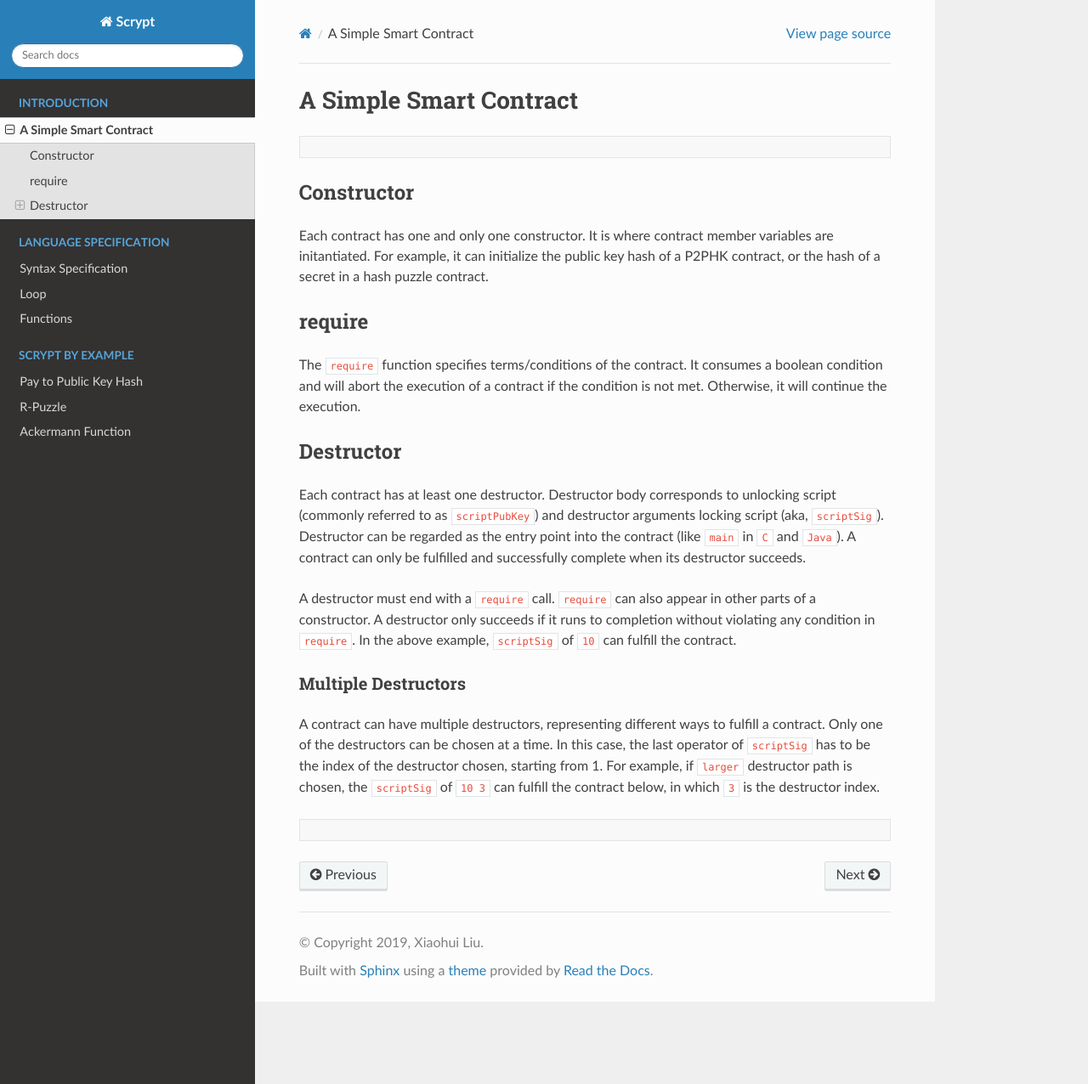
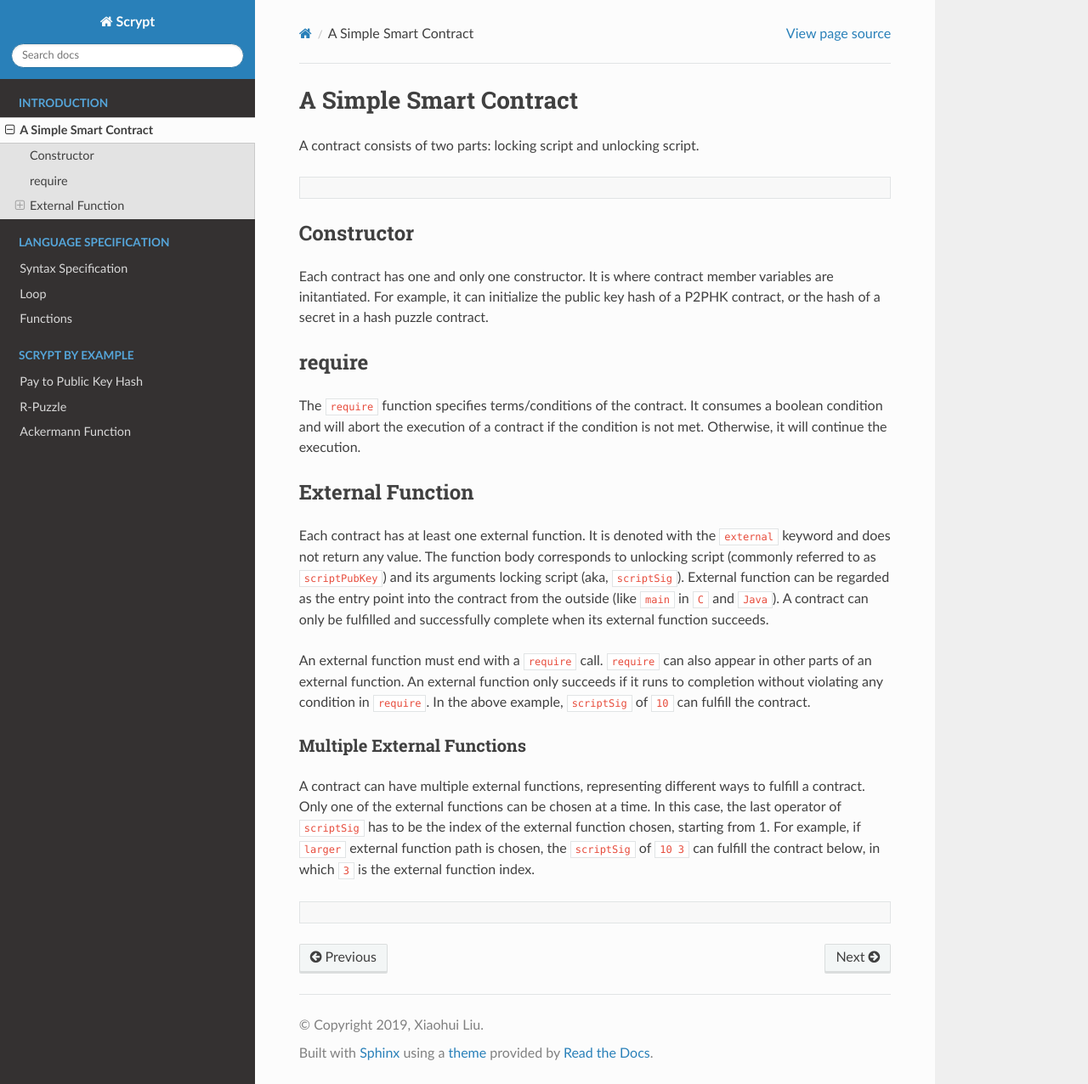
Before and after one commit to sCrypt-Inc/specification, a Sphinx documentation site: the page built from docs/intro.rst, in a window 1280 px wide and 1276 px high. Shown: the whole window at 85% size. Built offline with Sphinx 7.4.7 and the Read the Docs theme 2.0.0, drawn with Linux system fonts in a browser that asks for light colours.

Commit message:
change destructor to external

```diff
--- a/docs/functions.rst
+++ b/docs/functions.rst
@@ -11,6 +11,8 @@
     function sum(int a, int b) returns (int) {
         return a + b;
     }
+
+They are only visible within the contract, similar to ``private`` functions in Solidity.
 
 Return
 ------
--- a/docs/intro.rst
+++ b/docs/intro.rst
@@ -1,6 +1,8 @@
 =======================
 A Simple Smart Contract
 =======================
+
+A contract consists of two parts: locking script and unlocking script.
 
 .. code-block:: solidity
 
@@ -11,7 +13,7 @@
             x = 10;
         }
 
-        destructor equal(int y) {
+        function equal(int y) external {
             require(y == x);
         }
     }
@@ -26,18 +28,18 @@
 The ``require`` function specifies terms/conditions of the contract. It consumes a boolean condition and will abort the execution of a contract if the condition is not met.
 Otherwise, it will continue the execution.
 
-Destructor
-==========
-Each contract has at least one destructor. Destructor body corresponds to unlocking script (commonly referred to as ``scriptPubKey``) and destructor arguments locking script (aka, ``scriptSig``).
-Destructor can be regarded as the entry point into the contract (like ``main`` in ``C`` and ``Java``). A contract can only be fulfilled and successfully complete when its destructor succeeds.
+External Function
+=================
+Each contract has at least one external function. It is denoted with the ``external`` keyword and does not return any value. The function body corresponds to unlocking script (commonly referred to as ``scriptPubKey``) and its arguments locking script (aka, ``scriptSig``).
+External function can be regarded as the entry point into the contract from the outside (like ``main`` in ``C`` and ``Java``). A contract can only be fulfilled and successfully complete when its external function succeeds.
 
-A destructor must end with a ``require`` call. ``require`` can also appear in other parts of a constructor. A destructor only succeeds if it runs to completion without violating any condition in ``require``.
+An external function must end with a ``require`` call. ``require`` can also appear in other parts of an external function. An external function only succeeds if it runs to completion without violating any condition in ``require``.
 In the above example, ``scriptSig`` of ``10`` can fulfill the contract.
 
-Multiple Destructors
---------------------
-A contract can have multiple destructors, representing different ways to fulfill a contract. Only one of the destructors can be chosen at a time. In this case, the last operator of ``scriptSig`` has to be the index of the destructor chosen, starting from 1.
-For example, if ``larger`` destructor path is chosen, the ``scriptSig`` of ``10 3`` can fulfill the contract below, in which ``3`` is the destructor index.
+Multiple External Functions
+---------------------------
+A contract can have multiple external functions, representing different ways to fulfill a contract. Only one of the external functions can be chosen at a time. In this case, the last operator of ``scriptSig`` has to be the index of the external function chosen, starting from 1.
+For example, if ``larger`` external function path is chosen, the ``scriptSig`` of ``10 3`` can fulfill the contract below, in which ``3`` is the external function index.
 
 .. code-block:: solidity
 
@@ -48,15 +50,15 @@
             x = 10;
         }
 
-        destructor equal(int y) {
+        function equal(int y) external {
             require(y == x);
         }
 
-        destructor smaller(int y) {
+        function smaller(int y) external {
             require(y < x);
         }
 
-        destructor larger(int y) {
+        function larger(int y) external {
             require(y > x);
         }
     }
--- a/docs/syntax.rst
+++ b/docs/syntax.rst
@@ -7,12 +7,12 @@
 .. math::
 
     \begin{align*}
-    contract &::= \mathrm{contract}\ \mathrm{ID}\ \{\ [var]^*\ constructor\ [function]^*\ [destructor]^+\ \}\\
+    contract &::= \mathrm{contract}\ \mathrm{ID}\ \{\ [var]^*\ constructor\ [function]^*\ [external]^+\ \}\\
     var &::= formal;\\
     formal &::= \mathrm{TYPE}\ \mathrm{ID}\\
     function &::= \mathrm{function}\ \mathrm{ID}(formal[,\ formal]^*)\ \mathrm{returns}\ (\mathrm{TYPE})\ \{\ [stmt]^*\ \mathrm{return}\ expr;\ \}\\
     constructor &::= \mathrm{constructor}([formal[,\ formal]^*])\ \{\ [stmt]^*\ \}\\
-    destructor &::= \mathrm{destructor}\ \mathrm{ID}(formal[,\ formal]^*)\ \{\ [stmt]^*\ \mathrm{require}(expr);\}\\
+    external &::= \mathrm{function}\ \mathrm{ID}(formal[,\ formal]^*)\ \mathrm{external}\ \{\ [stmt]^*\ \mathrm{require}(expr);\}\\
     stmt &::= \mathrm{TYPE}\ \mathrm{ID} = expr;\\
             &\ \ \ |\ \ \mathrm{TYPE}\ (\mathrm{ID},\ \mathrm{ID}) = expr;\\
             &\ \ \ |\ \ \mathrm{ID} = expr;\\
```
Also changed, not shown: other parts of docs/functions.rst (+2 -2 lines).
